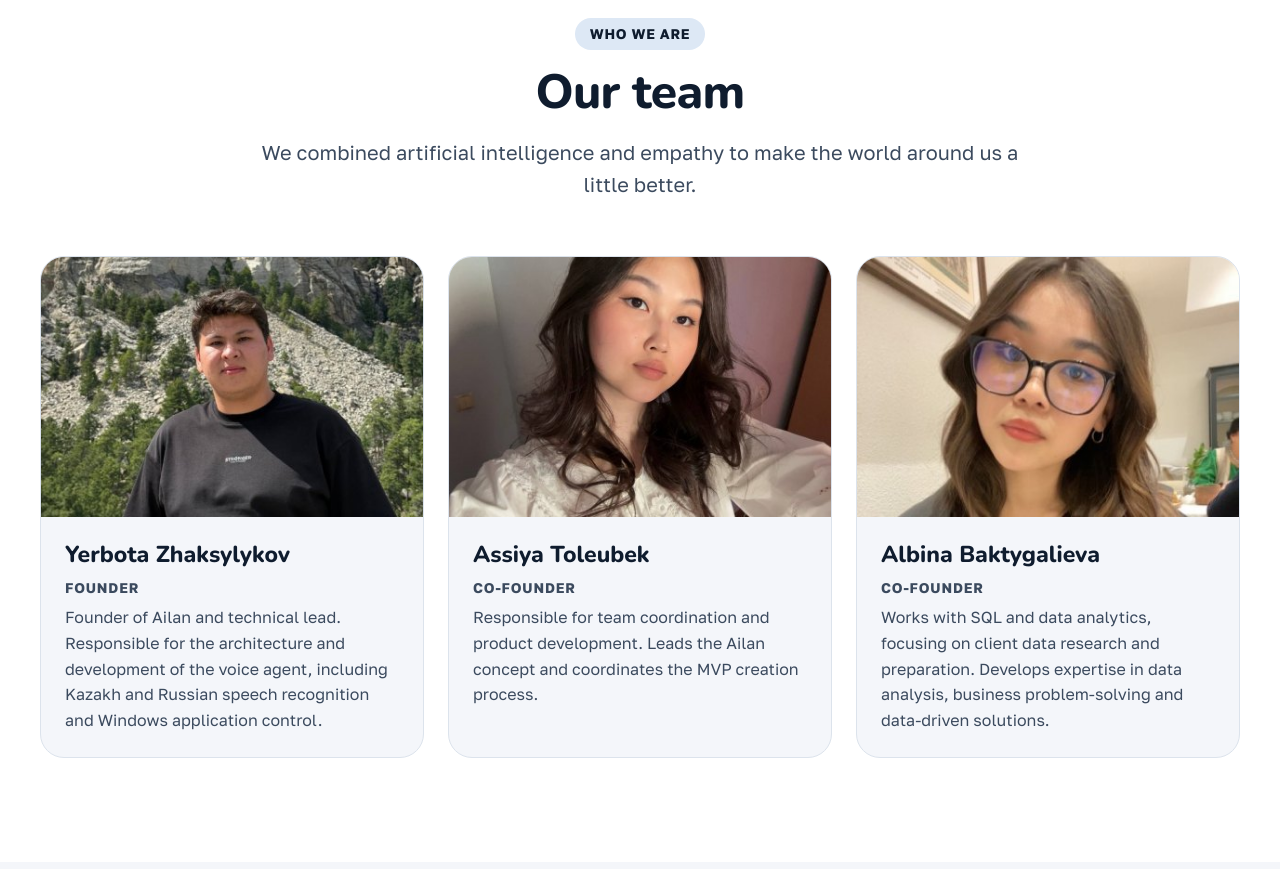
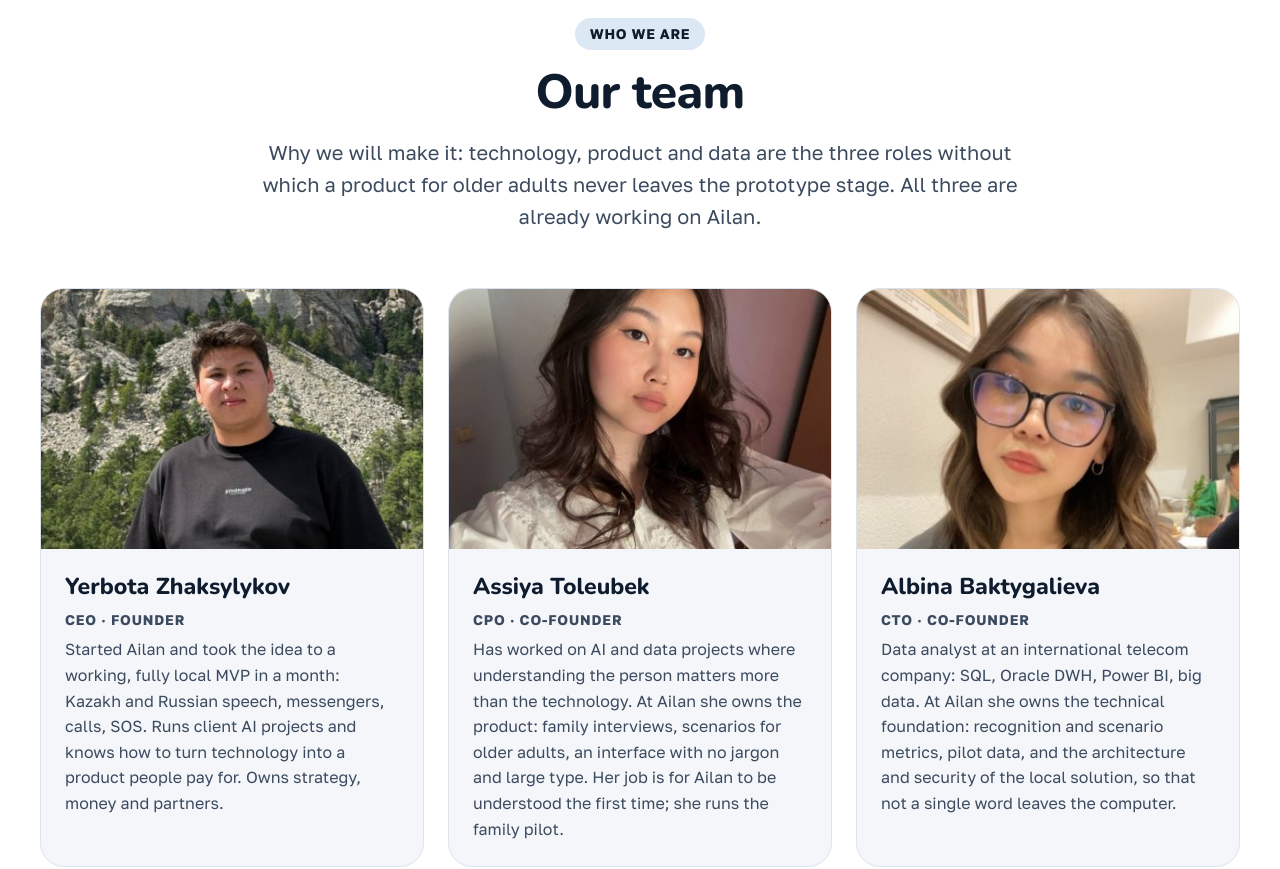
Before and after one commit to YEZHX/ailan-landing, a website: page index.html in a window 1280 px wide. Shown: the part 7960-8829 px from the top of the page. Drawn offline with nearby package versions, Linux system fonts and the light colour scheme.

Commit message:
Команда: роли CEO / CPO / CTO, без названий компаний, «почему у нас получится» — ru/kk/en

```diff
--- a/i18n.js
+++ b/i18n.js
@@ -118,13 +118,13 @@
     "mission.lead": "Технология адамдарды жақындатуы керек, қымбат жандарымыздың өмірін қиындатпауы керек.",
     "team.eyebrow": "Команда",
     "team.title": "Ailan авторлары",
-    "team.lead": "Айналамыздағы әлемді сәл жақсарту үшін жасанды интеллект пен эмпатияны біріктірдік.",
-    "team.t1.role": "Негізін қалаушы",
-    "team.t1.text": "Ailan идеясының авторы және техникалық жетекші; дауыс агентінің архитектурасы мен әзірлемесі: қазақ және орыс тіліндегі сөйлеуді тану, Windows бағдарламаларын басқару.",
-    "team.t2.role": "Негізін бірге қалаушы",
-    "team.t2.text": "Команданы үйлестіру және өнімді дамыту; Ailan тұжырымдамасын қалыптастыру және MVP жасау процесін басқару.",
-    "team.t3.role": "Негізін бірге қалаушы",
-    "team.t3.text": "SQL және деректер аналитикасымен жұмыс; клиенттік деректерді дайындау және зерттеу. Data analysis, бизнес-міндет қою және деректерге сүйенген шешімдер табу бойынша құзыреттерін дамытады.",
+    "team.lead": "Неге бізде шығады: технология, өнім және деректер — қарттарға арналған өнім прототиптен шығуы үшін қажет үш рөл. Үшеуі де Ailan-мен қазір жұмыс істеп жатыр.",
+    "team.t1.role": "CEO · негізін қалаушы",
+    "team.t1.text": "Ailan идеясын бастап, бір айда жұмыс істейтін жергілікті MVP-ге жеткізді: қазақ және орыс сөйлеуін тану, мессенджерлер, қоңыраулар, SOS. Клиенттік AI-жобаларды жүргізеді және технологияны ақша төлейтін өнімге айналдыруды біледі. Стратегияға, қаржыға және серіктестерге жауап береді.",
+    "team.t2.role": "CPO · тең құрылтайшы",
+    "team.t2.text": "Технологиядан бұрын адамды түсіну маңызды болатын AI және деректер жобаларын жасады. Ailan-да өнімге жауап береді: отбасылармен сұхбат, қарттарға арналған сценарийлер, терминсіз және ірі қаріпті интерфейс. Міндеті — Ailan-ды бірден түсінетіндей ету; отбасылармен пилотты жүргізеді.",
+    "team.t3.role": "CTO · тең құрылтайшы",
+    "team.t3.text": "Халықаралық телеком компаниясының дата-аналитигі: SQL, Oracle DWH, Power BI, үлкен деректер. Ailan-да технологиялық негізге жауап береді: тану және сценарий метрикалары, пилот деректері, жергілікті шешімнің архитектурасы мен қауіпсіздігі — бірде-бір сөз компьютерден шықпауы үшін.",
     "cta.eyebrow": "Жақында пилот",
     "cta.title": "Ailan-ды тегін байқап көріңіз",
     "cta.lead": "Қазір Ailan Windows компьютерлерінде жұмыс істейді. Жақында тегін пилотқа жазылуды ашамыз: Ailan-ды бірге орнатып, баптап береміз.",
@@ -250,16 +250,16 @@
     "mission.lead": "Technology should bring people together, not make life harder for the people we love.",
     "team.eyebrow": "Who we are",
     "team.title": "Our team",
-    "team.lead": "We combined artificial intelligence and empathy to make the world around us a little better.",
+    "team.lead": "Why we will make it: technology, product and data are the three roles without which a product for older adults never leaves the prototype stage. All three are already working on Ailan.",
     "team.t1.name": "Yerbota Zhaksylykov",
-    "team.t1.role": "Founder",
-    "team.t1.text": "Founder of Ailan and technical lead. Responsible for the architecture and development of the voice agent, including Kazakh and Russian speech recognition and Windows application control.",
+    "team.t1.role": "CEO · founder",
+    "team.t1.text": "Started Ailan and took the idea to a working, fully local MVP in a month: Kazakh and Russian speech, messengers, calls, SOS. Runs client AI projects and knows how to turn technology into a product people pay for. Owns strategy, money and partners.",
     "team.t2.name": "Assiya Toleubek",
-    "team.t2.role": "Co-Founder",
-    "team.t2.text": "Responsible for team coordination and product development. Leads the Ailan concept and coordinates the MVP creation process.",
+    "team.t2.role": "CPO · co-founder",
+    "team.t2.text": "Has worked on AI and data projects where understanding the person matters more than the technology. At Ailan she owns the product: family interviews, scenarios for older adults, an interface with no jargon and large type. Her job is for Ailan to be understood the first time; she runs the family pilot.",
     "team.t3.name": "Albina Baktygalieva",
-    "team.t3.role": "Co-Founder",
-    "team.t3.text": "Works with SQL and data analytics, focusing on client data research and preparation. Develops expertise in data analysis, business problem-solving and data-driven solutions.",
+    "team.t3.role": "CTO · co-founder",
+    "team.t3.text": "Data analyst at an international telecom company: SQL, Oracle DWH, Power BI, big data. At Ailan she owns the technical foundation: recognition and scenario metrics, pilot data, and the architecture and security of the local solution, so that not a single word leaves the computer.",
     "cta.eyebrow": "Pilot coming soon",
     "cta.title": "Try Ailan for free",
     "cta.lead": "Ailan currently runs on Windows computers. Sign-ups for the free pilot open soon: we’ll install and set up Ailan together with you.",
--- a/index.html
+++ b/index.html
@@ -306,31 +306,31 @@
     <header class="section__head">
       <p class="pill" data-i18n="team.eyebrow">Команда</p>
       <h2 class="h2" id="team-title" data-i18n="team.title">Создатели Ailan</h2>
-      <p class="lead" data-i18n="team.lead">Мы объединили искусственный интеллект и эмпатию, чтобы сделать мир вокруг нас немного лучше.</p>
+      <p class="lead" data-i18n="team.lead">Почему у нас получится: технология, продукт и данные — три роли, без которых продукт для пожилых не выходит из прототипа. Все три уже работают над Ailan.</p>
     </header>
     <div class="grid grid--3">
       <article class="person">
         <img src="assets/img/team-1.jpg" width="411" height="280" loading="lazy" data-i18n-alt="team.t1.name" alt="Жаксылыков Ербота">
         <div class="person__body">
           <h3 class="h3" data-i18n="team.t1.name">Жаксылыков Ербота</h3>
-          <p class="person__role" data-i18n="team.t1.role">Основатель</p>
-          <p data-i18n="team.t1.text">Автор идеи Ailan и технический лидер; архитектура и разработка голосового агента: распознавание казахской и русской речи, управление программами Windows.</p>
+          <p class="person__role" data-i18n="team.t1.role">CEO · основатель</p>
+          <p data-i18n="team.t1.text">Инициировал Ailan и за месяц довёл идею до работающего локального MVP: казахская и русская речь, мессенджеры, звонки, SOS. Ведёт клиентские AI-проекты и знает, как превратить технологию в продукт, за который платят. Отвечает за стратегию, деньги и партнёров.</p>
         </div>
       </article>
       <article class="person">
         <img src="assets/img/team-2.jpg" width="411" height="280" loading="lazy" data-i18n-alt="team.t2.name" alt="Төлеубек Әсия">
         <div class="person__body">
           <h3 class="h3" data-i18n="team.t2.name">Төлеубек Әсия</h3>
-          <p class="person__role" data-i18n="team.t2.role">Сооснователь</p>
-          <p data-i18n="team.t2.text">Координация команды и развитие продукта; формирование концепции Ailan и управление процессом создания MVP.</p>
+          <p class="person__role" data-i18n="team.t2.role">CPO · сооснователь</p>
+          <p data-i18n="team.t2.text">Делала AI- и data-проекты, где главное — понять человека, а не технологию. В Ailan отвечает за продукт: интервью с семьями, сценарии для пожилых, интерфейс без терминов и крупным шрифтом. Её задача — чтобы Ailan понимали с первого раза; ведёт пилот с семьями.</p>
         </div>
       </article>
       <article class="person">
         <img src="assets/img/team-3.jpg" width="411" height="280" loading="lazy" data-i18n-alt="team.t3.name" alt="Бактыгалиева Альбина">
         <div class="person__body">
           <h3 class="h3" data-i18n="team.t3.name">Бактыгалиева Альбина</h3>
-          <p class="person__role" data-i18n="team.t3.role">Сооснователь</p>
-          <p data-i18n="team.t3.text">Работа с SQL и аналитикой данных; подготовка и исследование клиентских данных. Развитие компетенций в data analysis, бизнес-постановке задач и поиске решений на основе данных.</p>
+          <p class="person__role" data-i18n="team.t3.role">CTO · сооснователь</p>
+          <p data-i18n="team.t3.text">Дата-аналитик в международной телеком-компании: SQL, Oracle DWH, Power BI, большие данные. В Ailan отвечает за технологическую базу: метрики распознавания и сценариев, данные пилота, архитектуру и безопасность локального решения — чтобы ни одно слово не уходило с компьютера.</p>
         </div>
       </article>
     </div>
@@ -363,7 +363,7 @@
   </div>
 </footer>
 
-<script src="i18n.js?v=3"></script>
+<script src="i18n.js?v=4"></script>
 <script src="app.js?v=2"></script>
 </body>
 </html>
```
